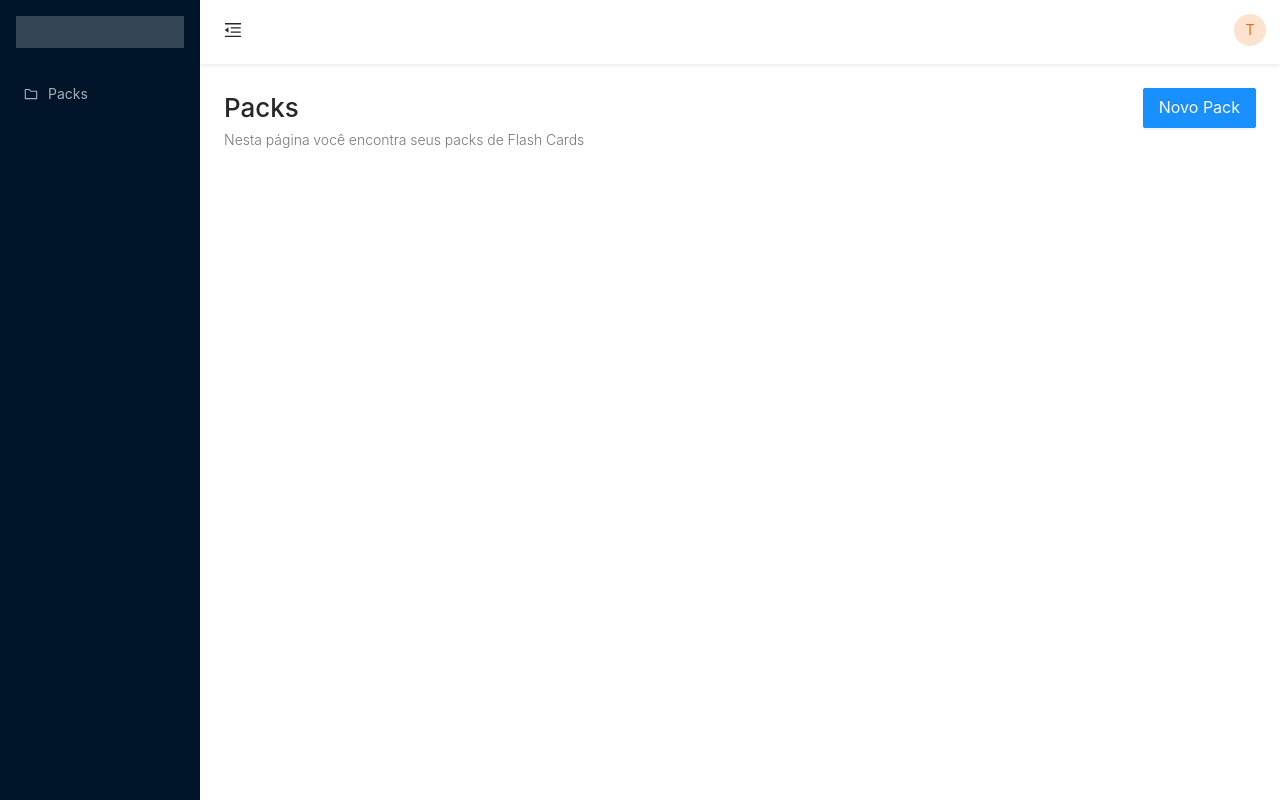
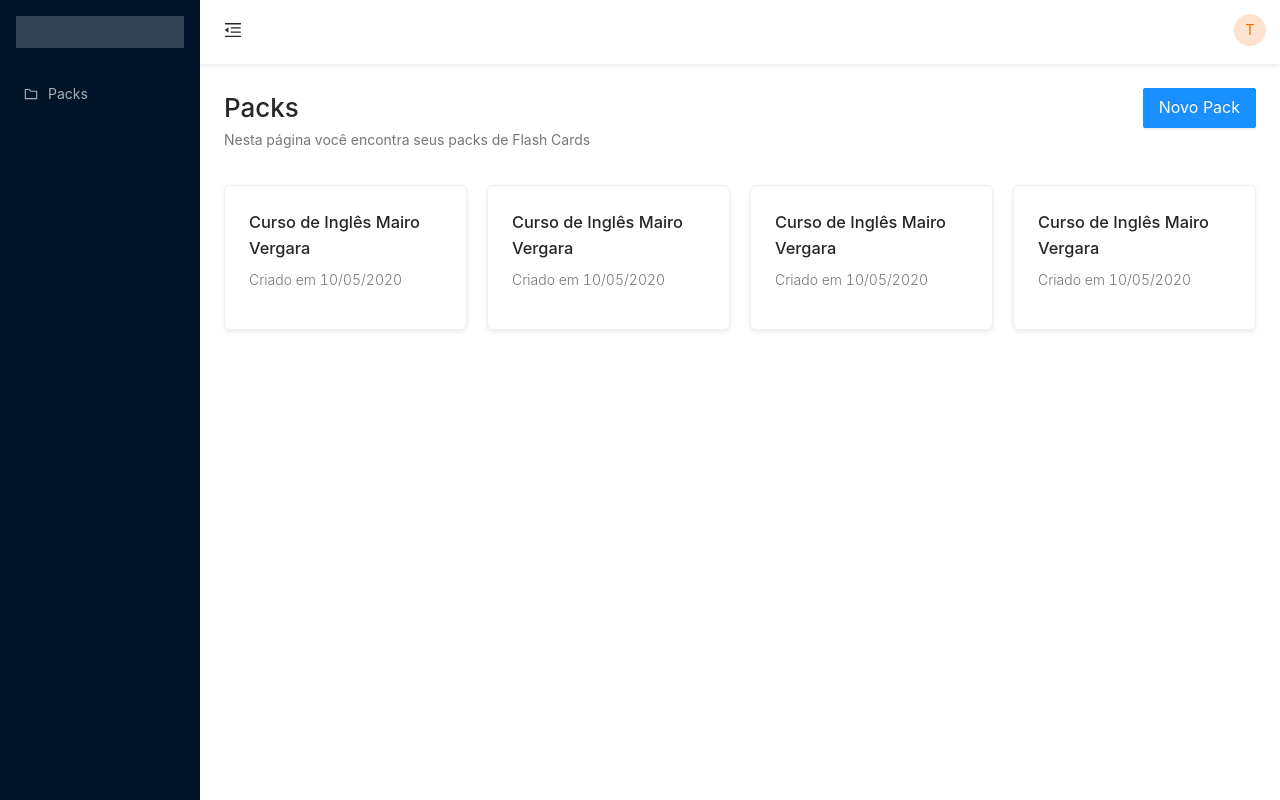
Before and after one commit to tgbaldo/flashcards-front-reactjs, a React (Create React App) app: page /packs in a window 1280 px wide. Built offline with nearby package versions, Linux system fonts and the light colour scheme.

Commit message:
lista of packs in packs pages

```diff
--- a/src/components/Layout/style.css
+++ b/src/components/Layout/style.css
@@ -31,7 +31,7 @@
   .ant-layout-content h1 p {
     font-size: 14px;
     color: #777;
-    font-weight: 350;
+    font-weight: 400;
   }
 
   .ant-layout-header {
--- a/src/pages/Packs/index.js
+++ b/src/pages/Packs/index.js
@@ -1,8 +1,12 @@
 import React from 'react';
-import { Row, Col, Button, Space } from 'antd';
+import { Row, Col, Button, Card } from 'antd';
+import { Link } from 'react-router-dom';
+
+import './style.css';
 
 export default function PacksPage() {
     return (
+        <>
         <Row gutter={20}>
             <Col span={12}>
                 <h1>Packs<p>Nesta página você encontra seus packs de Flash Cards</p></h1>
@@ -11,5 +15,48 @@ export default function PacksPage() {
                 <Button size="large" type="primary">Novo Pack</Button>
             </Col>
         </Row>
+        <Row gutter={20} style={{ marginTop: '20px' }}>
+            <Col span={6}>
+                <Link to="" className="card-link">
+                    <Card>
+                        <h3>Curso de Inglês Mairo Vergara</h3>
+                        <p style={{ fontSize: '14px', color: '#777', fontWeight: 350 }}>
+                            Criado em 10/05/2020
+                        </p>
+                    </Card>
+                </Link>
+            </Col>
+            <Col span={6}>
+                <Link to="" className="card-link">
+                    <Card>
+                        <h3>Curso de Inglês Mairo Vergara</h3>
+                        <p style={{ fontSize: '14px', color: '#777', fontWeight: 350 }}>
+                            Criado em 10/05/2020
+                        </p>
+                    </Card>
+                </Link>
+            </Col>
+            <Col span={6}>
+                <Link to="" className="card-link">
+                    <Card>
+                        <h3>Curso de Inglês Mairo Vergara</h3>
+                        <p style={{ fontSize: '14px', color: '#777', fontWeight: 350 }}>
+                            Criado em 10/05/2020
+                        </p>
+                    </Card>
+                </Link>
+            </Col>
+            <Col span={6}>
+                <Link to="" className="card-link">
+                    <Card>
+                        <h3>Curso de Inglês Mairo Vergara</h3>
+                        <p style={{ fontSize: '14px', color: '#777', fontWeight: 350 }}>
+                            Criado em 10/05/2020
+                        </p>
+                    </Card>
+                </Link>
+            </Col>
+        </Row>
+        </>
     )
 }
--- /dev/null
+++ b/src/pages/Packs/style.css
@@ -0,0 +1,8 @@
+.ant-card {
+    box-shadow: 0 2px 4px 0px  rgba(0,21,41,.08);
+    border-radius: 6px !important;
+}
+
+.ant-card:hover {
+    box-shadow: 0 2px 4px 0px  #ccc
+}
```
